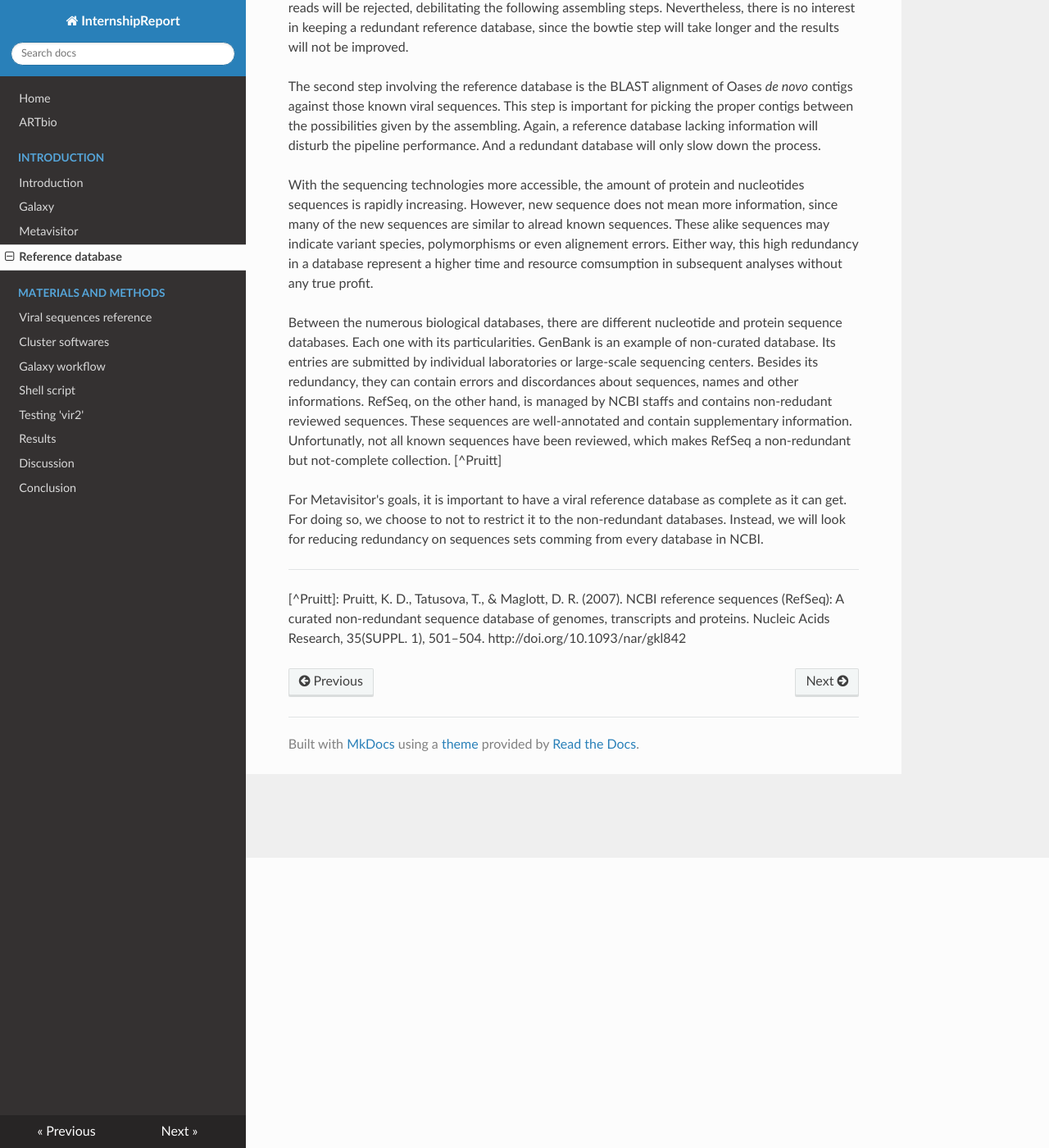
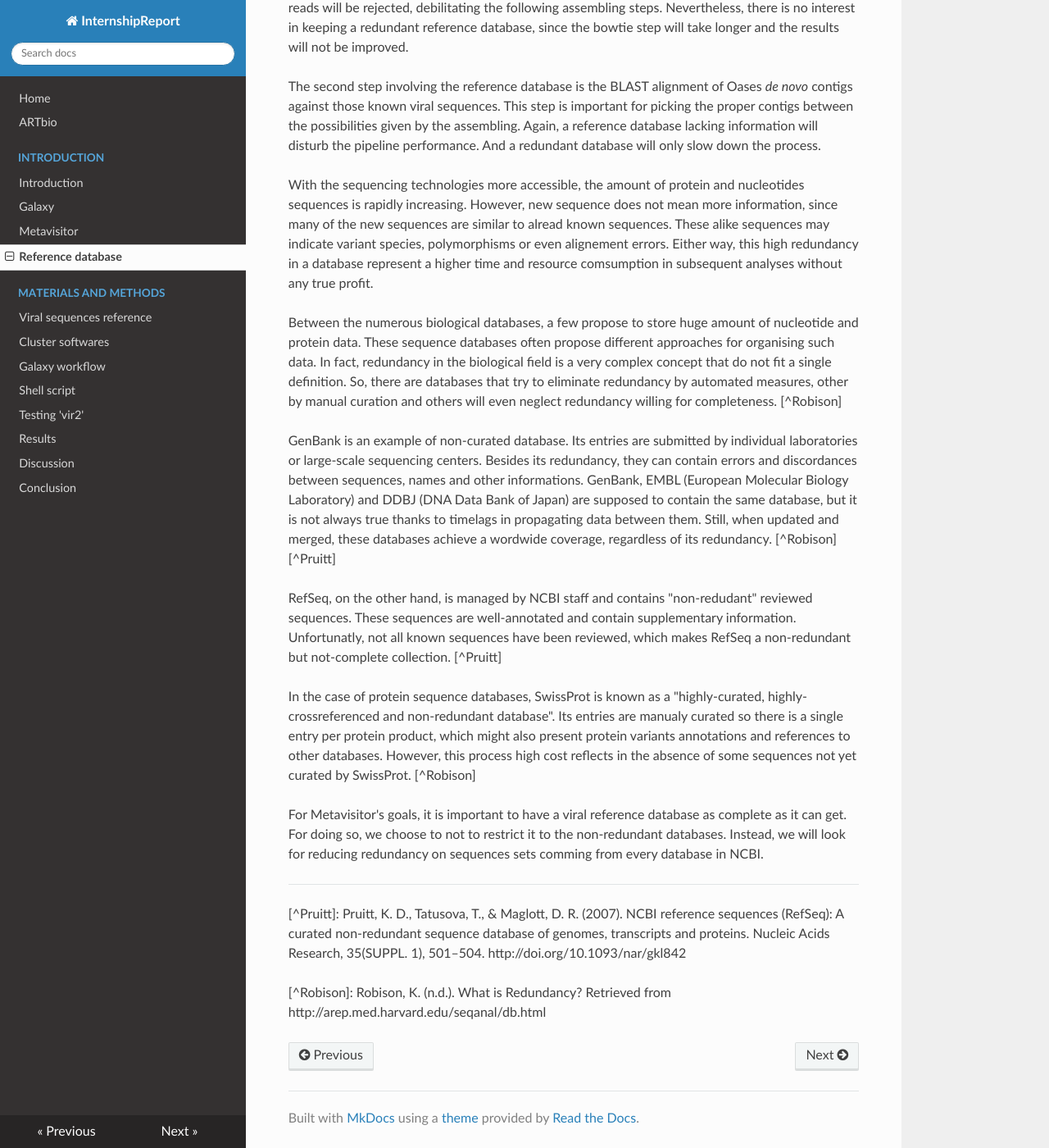
Before and after one commit to JuPeg/reportM2, an MkDocs documentation site: the page built from docs/intro/vir1.md, in a window 1280 px wide and 1400 px high, scrolled down 354 px. Shown: the whole window at 82% size. Built offline with MkDocs 1.6.1, drawn with Linux system fonts in a browser that asks for light colours; nearby versions of some CDN libraries; old or Windows-style settings are respelled for this version of MkDocs.

Commit message:
update files

```diff
--- a/docs/intro/vir1.md
+++ b/docs/intro/vir1.md
@@ -1,4 +1,6 @@
 #Reference viral sequences#
+
+[redundancy]:http://arep.med.harvard.edu/seqanal/db.html
 
 The results obtained by the Galaxy pipeline are very dependent on the database used as reference. Indeed, those sequences may guide one or two decisive steps.
 
@@ -8,7 +10,17 @@ The second step involving the reference database is the BLAST alignment of Oases
 
 With the sequencing technologies more accessible, the amount of protein and nucleotides sequences is rapidly increasing. However, new sequence does not mean more information, since many of the new sequences are similar to alread known sequences. These alike sequences may indicate variant species, polymorphisms or even alignement errors. Either way, this high redundancy in a database represent a higher time and resource comsumption in subsequent analyses without any true profit.
 
-Between the numerous biological databases, there are different nucleotide and protein sequence databases. Each one with its particularities. GenBank is an example of non-curated database. Its entries are submitted by individual laboratories or large-scale sequencing centers. Besides its redundancy, they can contain errors and discordances about sequences, names and other informations. RefSeq, on the other hand, is managed by NCBI staffs and contains non-redudant reviewed sequences. These sequences are well-annotated and contain supplementary information. Unfortunatly, not all known sequences have been reviewed, which makes RefSeq a non-redundant but not-complete collection. [^Pruitt]
+Between the numerous biological databases, a few propose to store huge amount of nucleotide and protein data. These sequence databases often propose different approaches for organising such data. In fact, redundancy in the biological field is a very complex concept that do not fit a single definition. So, there are databases that try to eliminate redundancy by automated measures, other by manual curation and others will even neglect redundancy willing for completeness. [^Robison]
+
+GenBank is an example of non-curated database. Its entries are submitted by individual laboratories or large-scale sequencing centers. Besides its redundancy, they can contain errors and discordances between sequences, names and other informations. GenBank, EMBL (European Molecular Biology Laboratory) and DDBJ (DNA Data Bank of Japan) are supposed to contain the same database, but it is not always true thanks to timelags in propagating data between them. Still, when updated and merged, these databases achieve a wordwide coverage, regardless of its redundancy. [^Robison] [^Pruitt]
+
+RefSeq, on the other hand, is managed by NCBI staff and contains "non-redudant" reviewed sequences. These sequences are well-annotated and contain supplementary information. Unfortunatly, not all known sequences have been reviewed, which makes RefSeq a non-redundant but not-complete collection. [^Pruitt]
+
+In the case of protein sequence databases, SwissProt is known as a "highly-curated, highly-crossreferenced and non-redundant database". Its entries are manualy curated so there is a single entry per protein product, which might also present protein variants annotations and references to other databases. However, this process high cost reflects in the absence of some sequences not yet curated by SwissProt. [^Robison]
+
+[RefSeq]:http://www.ncbi.nlm.nih.gov/books/NBK50679/
+
+<!-- TODO talvez falar sobre redundância dentro do RefSeq?-->
 
 For Metavisitor's goals, it is important to have a viral reference database as complete as it can get. For doing so, we choose to not to restrict it to the non-redundant databases. Instead, we will look for reducing redundancy on sequences sets comming from every database in NCBI.
 
@@ -16,3 +28,5 @@ For Metavisitor's goals, it is important to have a viral reference database as c
 ---
 
 [^Pruitt]: Pruitt, K. D., Tatusova, T., & Maglott, D. R. (2007). NCBI reference sequences (RefSeq): A curated non-redundant sequence database of genomes, transcripts and proteins. Nucleic Acids Research, 35(SUPPL. 1), 501–504. http://doi.org/10.1093/nar/gkl842
+
+[^Robison]: Robison, K. (n.d.). What is Redundancy? Retrieved from http://arep.med.harvard.edu/seqanal/db.html
```
Also changed, not shown: docs/intro/galaxy.md (+4 -2 lines), docs/introduction.md (+3 -5 lines), docs/matandmet/entrezquery.md (+2 -0 lines), docs/metavisitor.md (+2 -0 lines).
